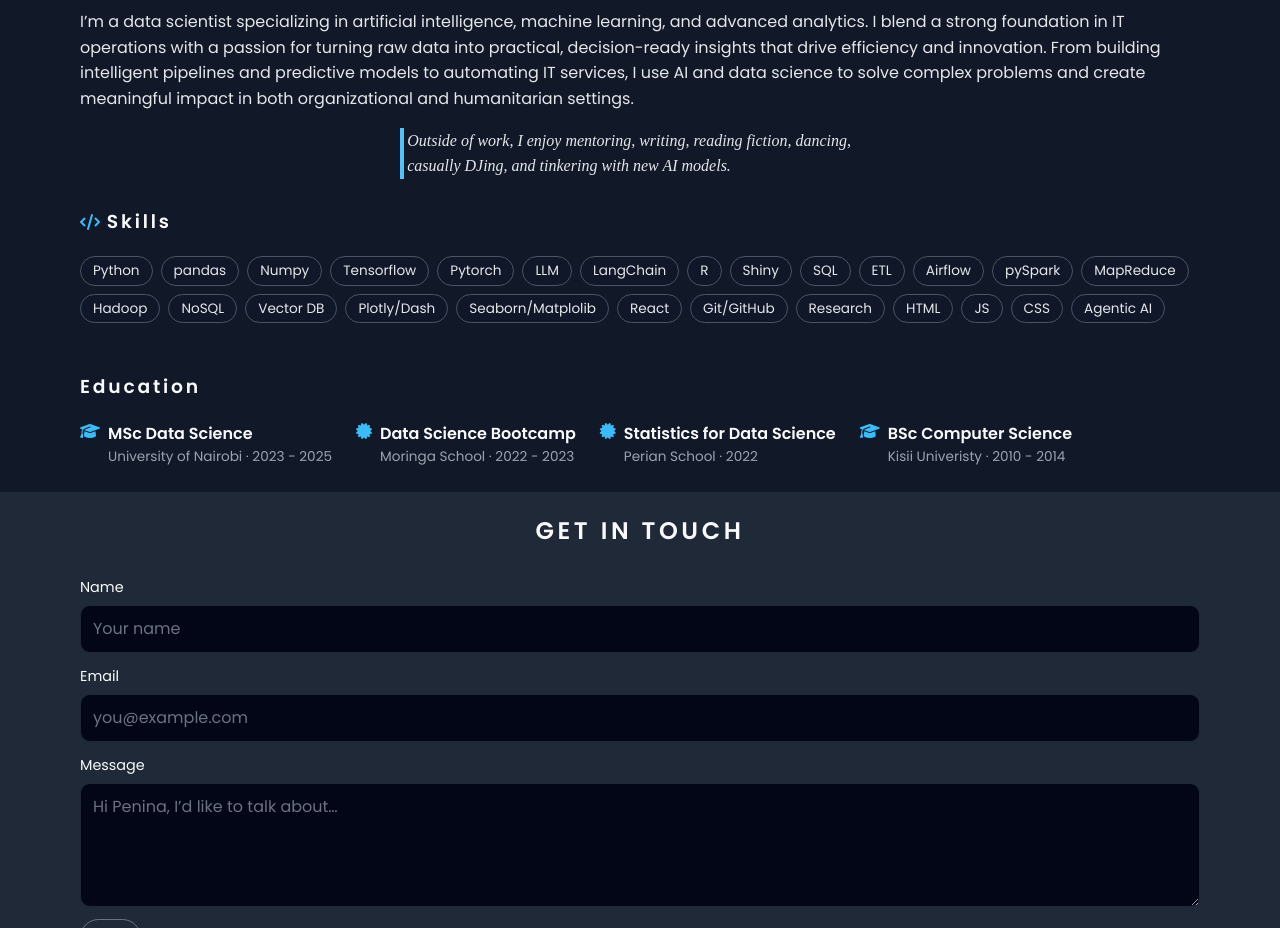
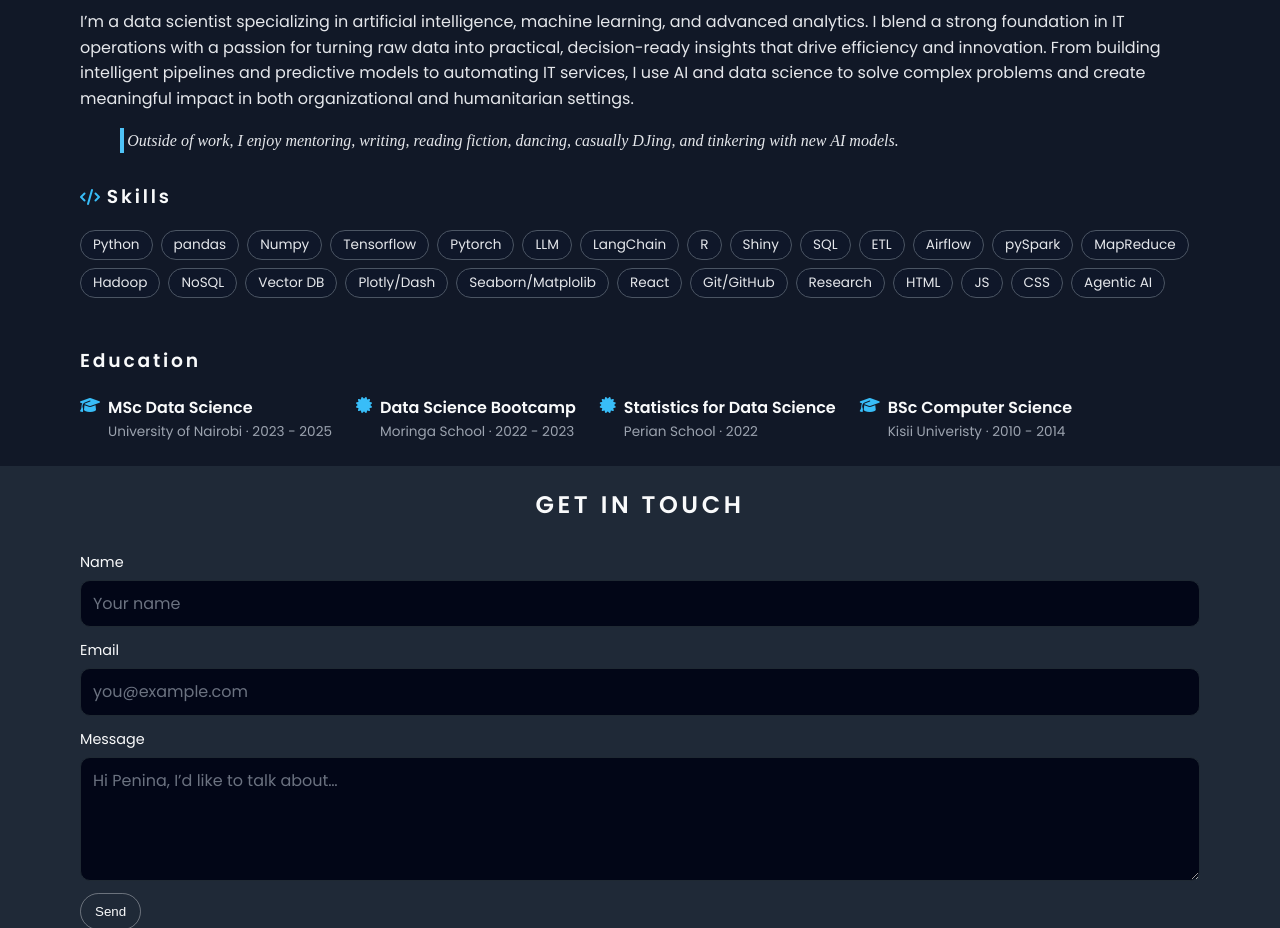
Before and after one commit to penina26/my-personal-website, a plain HTML site: page index.html in a window 1280 px wide. Shown: the part 960-1888 px from the top of the page. Drawn offline with Linux system fonts and the light colour scheme.

```diff
--- a/style.css
+++ b/style.css
@@ -343,8 +343,8 @@ a {
 }
 
 blockquote.bio-quote {
-    max-width: 60ch !important;
-    margin: 0.75rem auto 0 !important;
+    /* max-width: 60ch !important; */
+    /* margin: 0.75rem auto 0 !important; */
     padding-left: 0.2rem !important;
     border-left: 4px solid #4fc3f7 !important;
     font-style: italic !important;
```
